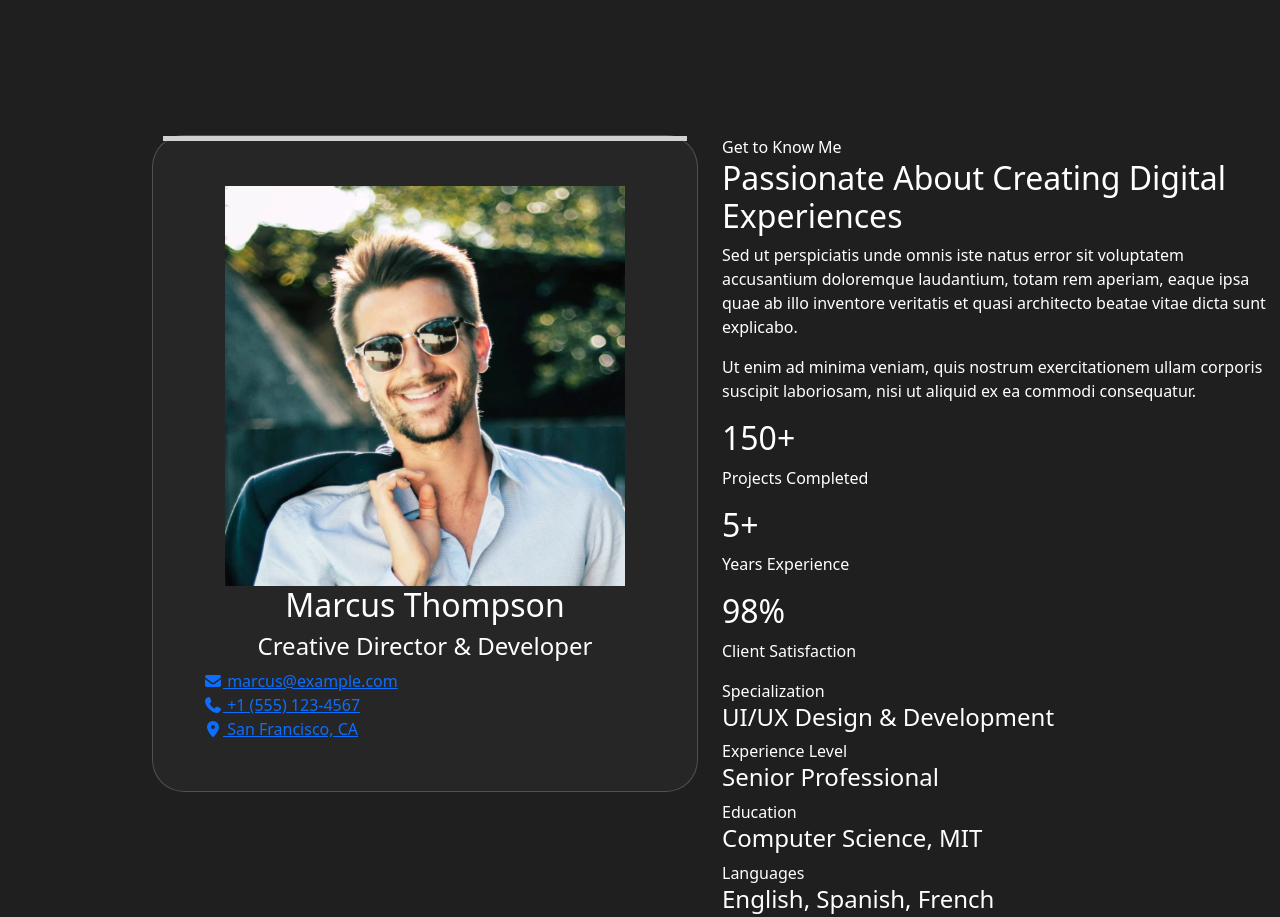
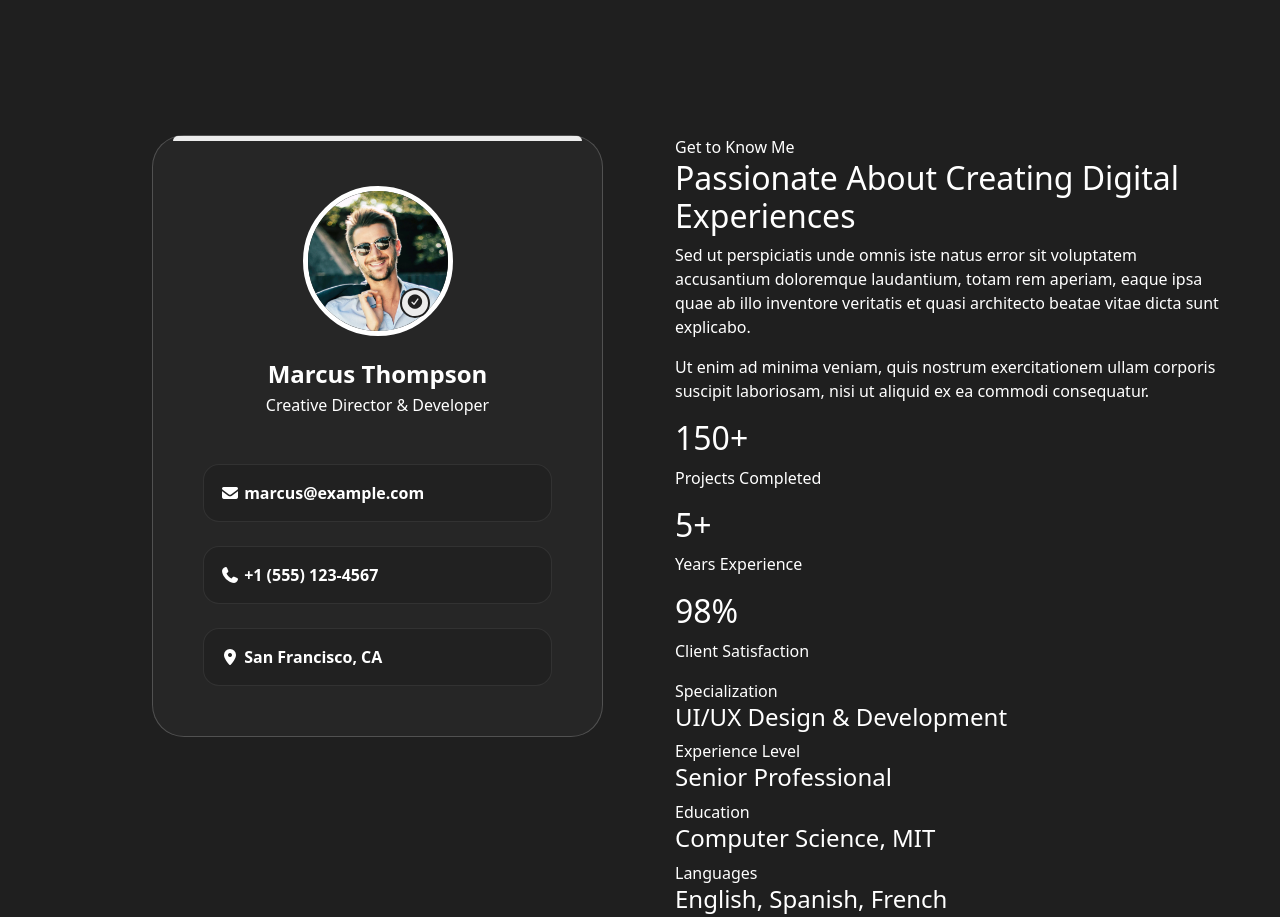
Before and after one commit to dipu-ray/bootstrap-projects, a plain HTML site: page a. personal-portfolio-website/index.html in a window 1280 px wide. Shown: the part 780-1697 px from the top of the page. Drawn offline with nearby package versions, Linux system fonts and the light colour scheme.

Commit message:
To developed about left part

```diff
--- a/a. personal-portfolio-website/index.html
+++ b/a. personal-portfolio-website/index.html
@@ -134,34 +134,42 @@
     </header>
 
     <main>
+        <!-- About Section -->
         <section class="about-section">
             <div class="container me-0">
-                <div class="row">
+                <div class="row d-flex gap-5">
                     <!-- Left container of about section -->
-                    <div class="col about-left">
+                    <div class="col-5 about-left">
                         <div class="a-l-content rounded-5 position-relative">
                             <div class="a-l-profile text-center">
-                                <img src="assets/images/profile-2.png" alt="A Man">
-                                <h2>Marcus Thompson</h2>
-                                <h4>Creative Director & Developer</h4>
+                                <!-- Image -->
+                                <div class="img position-relative">
+                                    <img class="rounded-circle border border-white border-5"
+                                        src="assets/images/profile-2.png" alt="A Man">
+                                    <i class="fa-solid fa-circle-check"></i>
+                                </div>
+                                <h2 class="fs-4 fw-bold mt-4">Marcus Thompson</h2>
+                                <h4 class="fs-6">Creative Director & Developer</h4>
                             </div>
-                            <div class="about-cards">
-                                <div class="cards">
-                                    <a href="mailto:marcus@example.com">
+
+                            <!-- About Cards -->
+                            <div class="about-cards d-flex flex-column gap-4 mt-5">
+                                <div class="cards px-3 py-3 rounded-4 fw-semibold">
+                                    <a class="text-decoration-none text-white" href="mailto:marcus@example.com">
                                         <i class="fa-solid fa-envelope"></i>
                                         marcus@example.com
                                     </a>
                                 </div>
 
-                                <div class="cards">
-                                    <a href="tel:+15551234567">
+                                <div class="cards px-3 py-3 rounded-4 fw-semibold">
+                                    <a class="text-decoration-none text-white" href="tel:+15551234567">
                                         <i class="fa-solid fa-phone"></i>
                                         +1 (555) 123-4567
                                     </a>
                                 </div>
 
-                                <div class="cards">
-                                    <a href="#x">
+                                <div class="cards px-3 py-3 rounded-4 fw-semibold">
+                                    <a class="text-decoration-none text-white" href="#x">
                                         <i class="fa-solid fa-location-dot"></i>
                                         San Francisco, CA
                                     </a>
@@ -171,7 +179,7 @@
                     </div>
 
                     <!-- Right container of about section -->
-                    <div class="col about-right">
+                    <div class="col-6 about-right">
                         <div class="short-intro">
                             Get to Know Me
                         </div>
--- a/a. personal-portfolio-website/style.css
+++ b/a. personal-portfolio-website/style.css
@@ -7,6 +7,7 @@
     --dark-color2: #1c1c1c;
     --dark-color3: #232323;
     --dark-color4: #262626;
+    --dark-color5: #212121;
     --border-color: #ffffff32;
     --heading-font: "Ubuntu", sans-serif;
     --sub-font: "Nunito Sans", sans-serif;
@@ -190,6 +191,11 @@ body {
     box-shadow: 15px 15px 0 #ececec1d;
 }
 
+/* About Section */
+.about-section {
+    margin: 150px auto;
+}
+
 /* Left container of about section */
 .about-left .a-l-content {
     background-color: var(--dark-color4);
@@ -201,16 +207,51 @@ body {
     content: "";
     position: absolute;
     top: 0;
-    left: 10px;
-    right: 10px;
+    left: 20px;
+    right: 20px;
     height: 5px;
-    background-color: var(--gray-color);
+    background-color: var(--gray-color3);
+    border-radius: 20px 20px 0 0;
 }
 
-.about-left img {
-    width: 400px;
+/* Image */
+.a-l-profile .img img {
+    width: 150px;
 }
 
+.a-l-profile .img i {
+    color: var(--dark-color);
+    background-color: var(--gray-color3);
+    font-size: .9rem;
+    width: 30px;
+    height: 30px;
+    display: flex;
+    justify-content: center;
+    align-items: center;
+    border: 2px solid var(--dark-color);
+    border-radius: 50%;
+    position: absolute;
+    bottom: 12%;
+    right: 35%;
+}
+
+/* About Cards */
+.about-cards .cards {
+    background-color: var(--dark-color5);
+    border: 1px solid #ffffff14;
+    transition: var(--animation2);
+}
+
+.about-cards .cards:hover {
+    transform: translateY(-5px);
+    box-shadow: 1px 10px 20px var(--border-color);
+    cursor: pointer;
+    background-color: var(--gray-color3);
+}
+
+.about-cards .cards:hover a {
+    color: var(--dark-color2) !important;
+}
 
 
 
```
